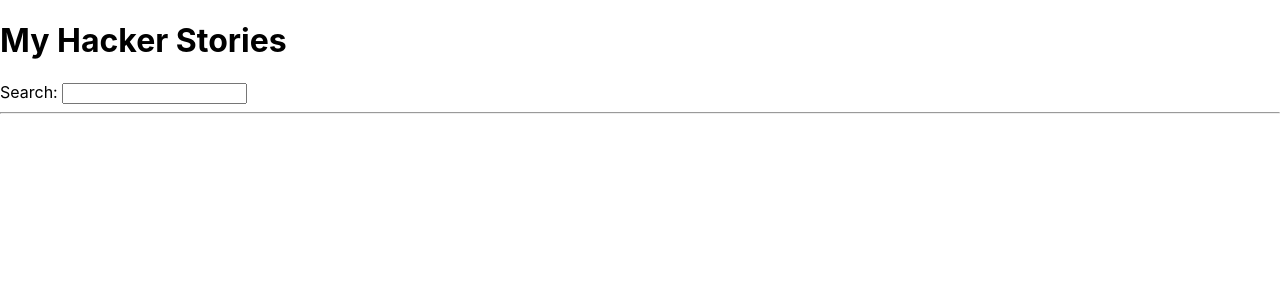
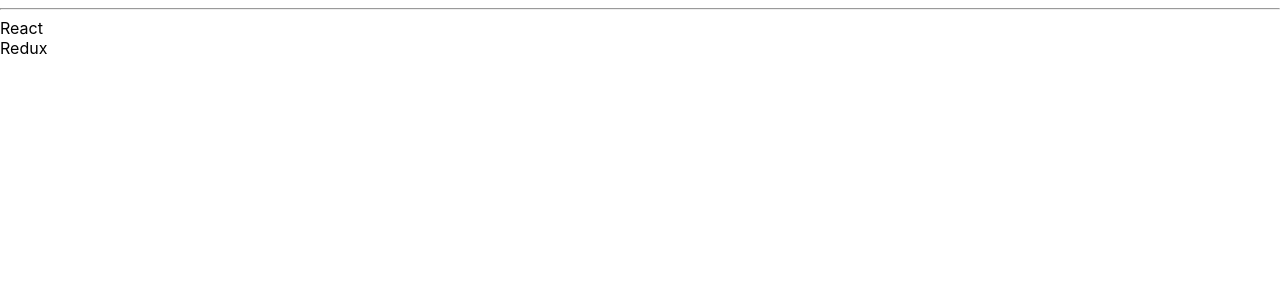
Before and after one commit to Shaundel5597/hacker-stories, a React (Create React App) app: page / in a window 1280 px wide. Shown: the top 300 px of the page. Built offline with nearby package versions, Linux system fonts and the light colour scheme.

Commit message:
rendered a function

```diff
--- a/src/App.js
+++ b/src/App.js
@@ -22,13 +22,15 @@
 function App() {
   return (
     <div>
-      <h1> My Hacker Stories </h1>
+      {/* <h1> My Hacker Stories </h1>
 
     <label htmlFor="search"> Search: </label>
-    <input id="search" type="text" />
+    <input id="search" type="text" /> */}
 
     <hr/>
-
+     {list.map(function(item) {
+       return <div> {item.title} </div>
+     })}
     {/* render the list here */}
     </div>
   );
```
